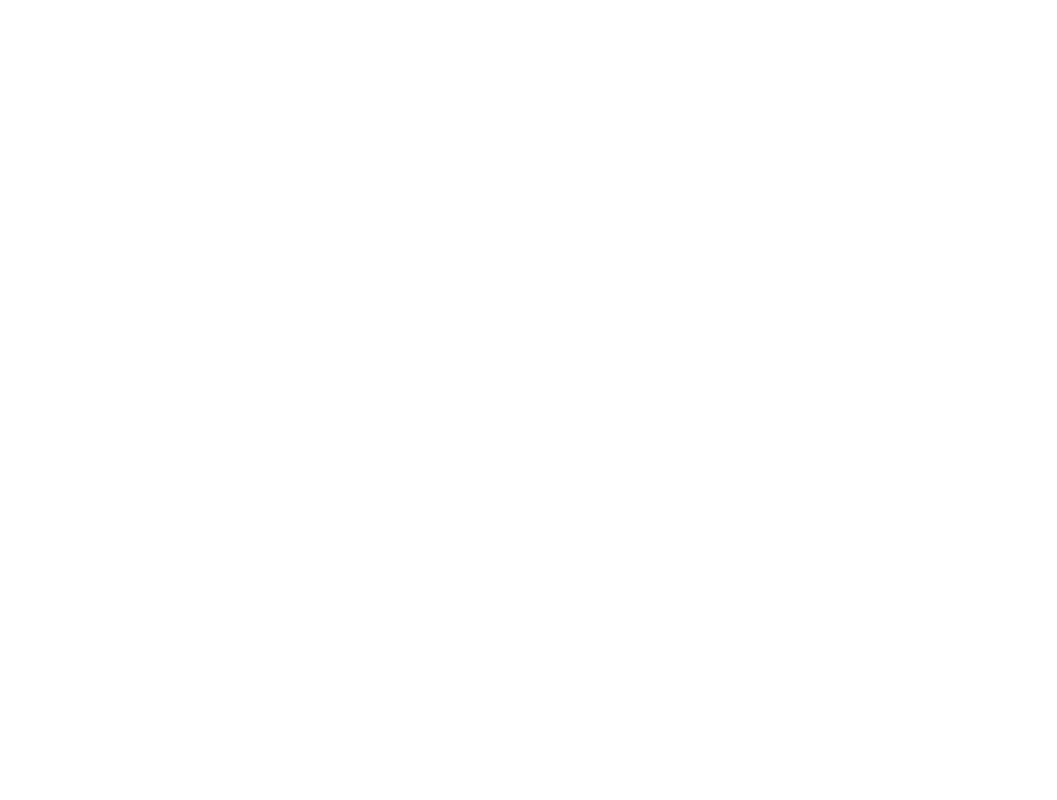
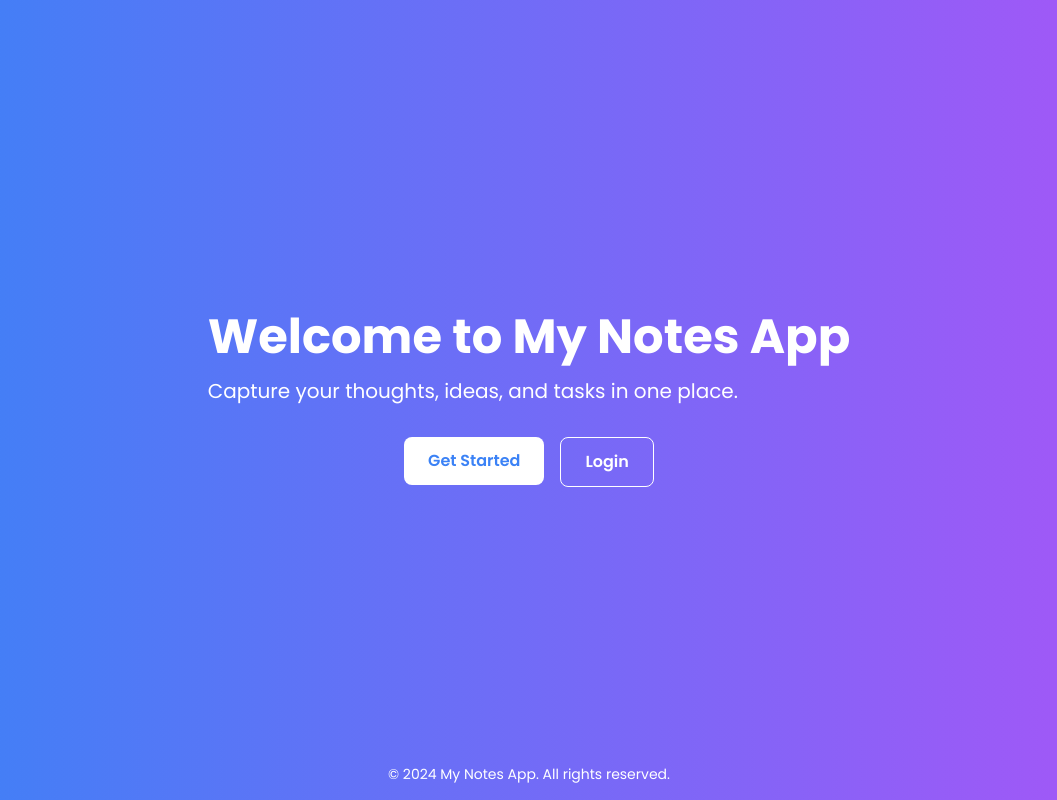
Before and after one commit to Jeeveeka1726/NoteApp, a React (Vite) app in the folder Frontend/notesapp/: page / in a window 1280 px wide. Before the commit this address had no page. Shown: the whole page, without its empty margins (111-1168 px from the left). Built offline with nearby package versions, Linux system fonts and the light colour scheme.

Commit message:
did minor debugging

```diff
--- a/Frontend/notesapp/src/App.jsx
+++ b/Frontend/notesapp/src/App.jsx
@@ -8,14 +8,13 @@ import Signup from './Pages/Signup/Signup';
 const routes=(
   <Router>
     <Routes>
+      <Route path='/' element={<LandingPage/>}/>
       <Route path='/dashboard' element={<Home/>}/>
       <Route path='/login' element={<Login/>}/>
       <Route path='/signup' element={<Signup/>}/>
     </Routes>
   </Router>
 )
-
-
 
 export default function App() {
   return (
--- a/Frontend/notesapp/src/Pages/LandingPage/LandingPage.jsx
+++ b/Frontend/notesapp/src/Pages/LandingPage/LandingPage.jsx
@@ -1,4 +1,5 @@
 import React from 'react';
+import { Link } from 'react-router-dom';
 
 export default function LandingPage() {
   return (
@@ -9,12 +10,12 @@ export default function LandingPage() {
       </header>
 
       <div className="flex space-x-4">
-        <button className="bg-white text-blue-500 px-6 py-3 rounded-lg font-semibold hover:bg-gray-100 transition">
+        <Link to='/signup'><button className="bg-white text-blue-500 px-6 py-3 rounded-lg font-semibold hover:bg-gray-100 transition">
           Get Started
-        </button>
-        <button className="bg-transparent border border-white px-6 py-3 rounded-lg font-semibold hover:bg-white hover:text-blue-500 transition">
+        </button></Link>
+        <Link to='/login'><button className="bg-transparent border border-white px-6 py-3 rounded-lg font-semibold hover:bg-white hover:text-blue-500 transition">
           Login
-        </button>
+        </button></Link>
       </div>
 
       <footer className="absolute bottom-4">
--- a/Frontend/notesapp/src/Pages/Login/Login.jsx
+++ b/Frontend/notesapp/src/Pages/Login/Login.jsx
@@ -1,4 +1,3 @@
-
 import React, { useState } from 'react';
 import Navbar from "../../components/Navbar/Navbar";
 import { Link } from "react-router-dom";
@@ -7,14 +6,14 @@ import { validateEmail } from '../../utils/helper';
 
 const Login = () => {
 
-  const[email,setEmail]=useState("");
-  const[password,setPassword] = useState("");
-  const [error , setError] = useState(null);
+  const [email, setEmail] = useState("");
+  const [password, setPassword] = useState("");
+  const [error, setError] = useState(null);
 
   const handleLogin = async (e) => {
     e.preventDefault();
 
-    if (!validateEmail(email)){
+    if (!validateEmail(email)) {
       setError("Please enter a valid email address.");
       return;
     }
@@ -24,46 +23,41 @@ const Login = () => {
       return;
     }
 
-    setError("")
+    setError("");
   };
 
-
-
-  return(
+  return (
     <>
       <Navbar />
 
       <div className='flex items-center justify-center mt-28'>
-        <div className="w -96 border rounded bg-white px-7 py-10">
+        <div className="w-96 border rounded bg-white px-7 py-10 shadow-lg">
           <form onSubmit={handleLogin}>
-            <h4 className="text-2xl mb-7">Login</h4>
+            <h4 className="text-2xl mb-7 text-center font-semibold">Login</h4>
+
             <input
-            type="text"
-            placeholder='Email'
-            className='input-box'
-            value={email}
-            onChange={(e)=> setEmail(e.target.value)}
+              type="text"
+              placeholder='Email'
+              className='w-full p-3 mb-4 border rounded focus:outline-none focus:ring-2 focus:ring-primary'
+              value={email}
+              onChange={(e) => setEmail(e.target.value)}
             />
 
             <PasswordInput
-            value={password}
-            onChange={(e)=> setPassword(e.target.value)}
+              value={password}
+              onChange={(e) => setPassword(e.target.value)}
+              placeholder="Password"
             />
 
             {error && <p className='text-red-500 text-xs pb-1'>{error}</p>}
 
-
-
-
-
-
-            <button type='submit' className='btn-primary'>
+            <button type='submit' className='w-full py-3 mt-4 text-white bg-primary rounded hover:bg-primary-dark transition'>
               Login
             </button>
 
             <p className='text-sm text-center mt-4'>
               Not registered yet?{" "}
-              <Link to="/signUp" className="font-medium text-primary underlined ">
+              <Link to="/signUp" className="font-medium text-primary underline">
                 Create an Account
               </Link>
             </p>
@@ -71,10 +65,7 @@ const Login = () => {
         </div>
       </div>
     </>
-
   );
 };
 
-
-
-export default Login
+export default Login;
--- a/Frontend/notesapp/src/Pages/Signup/Signup.jsx
+++ b/Frontend/notesapp/src/Pages/Signup/Signup.jsx
@@ -1,7 +1,7 @@
 import React, { useState } from 'react';
 import { Link } from 'react-router-dom';
-import Navbar from './Navbar';
-import PasswordInput from './PasswordInput';
+import Navbar from '../../components/Navbar/Navbar';
+import PasswordInput from '../../components/Navbar/Input/PasswordInput';
 
 const SignUp = () => {
   const [name, setName] = useState("");
@@ -37,14 +37,14 @@ const SignUp = () => {
     <>
       <Navbar />
       <div className='flex items-center justify-center mt-28'>
-        <div className='w-96 border rounded bg-white px-7 py-10'>
+        <div className='w-96 border rounded bg-white px-7 py-10 shadow-lg'>
           <form onSubmit={handleSignUp}>
-            <h4 className='text-2xl mb-7'>Sign Up</h4>
+            <h4 className='text-2xl mb-7 text-center font-semibold'>Sign Up</h4>
 
             <input
               type='text'
               placeholder='Name'
-              className='input-box'
+              className='w-full p-3 mb-4 border rounded focus:outline-none focus:ring-2 focus:ring-primary'
               value={name}
               onChange={(e) => setName(e.target.value)}
             />
@@ -52,7 +52,7 @@ const SignUp = () => {
             <input
               type='text'
               placeholder='Email'
-              className='input-box'
+              className='w-full p-3 mb-4 border rounded focus:outline-none focus:ring-2 focus:ring-primary'
               value={email}
               onChange={(e) => setEmail(e.target.value)}
             />
@@ -60,10 +60,11 @@ const SignUp = () => {
             <PasswordInput
               value={password}
               onChange={(e) => setPassword(e.target.value)}
+              placeholder="Password"
             />
 
             {error && <p className='text-red-500 text-xs pb-1'>{error}</p>}
-            <button type='submit' className='btn-primary'>
+            <button type='submit' className='w-full py-3 mt-4 text-white bg-primary rounded hover:bg-primary-dark transition'>
               Create Account
             </button>
 
--- a/Frontend/notesapp/src/components/Navbar/Input/PasswordInput.jsx
+++ b/Frontend/notesapp/src/components/Navbar/Input/PasswordInput.jsx
@@ -1,4 +1,6 @@
 import React, { useState } from 'react'
+import { FaRegEye, FaRegEyeSlash } from 'react-icons/fa';
+
 
 const PasswordInput = ({value, onChange,placeholder}) => {
 
```
